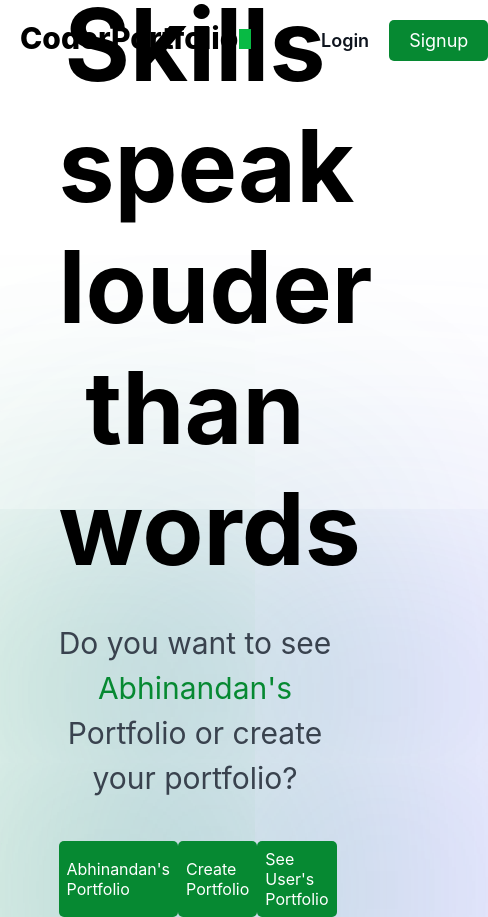
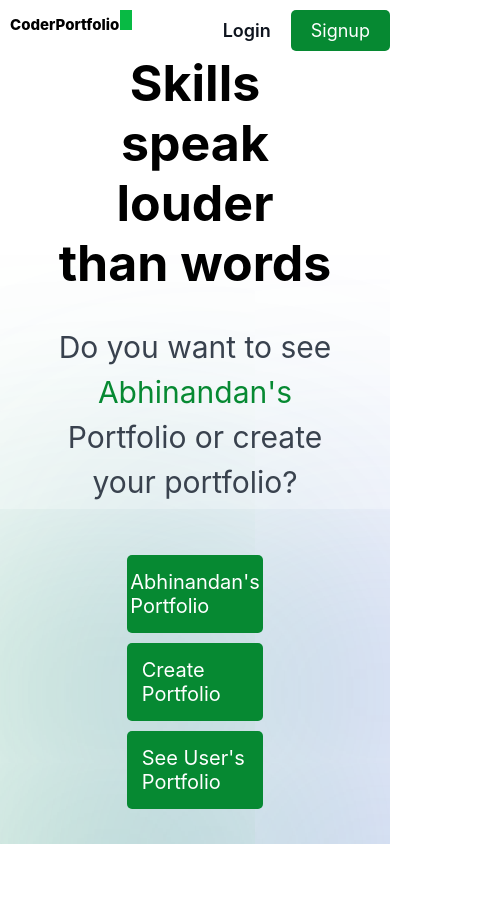
Before and after one commit to abhinandanmishra1/coders-portfolio, a React (Create React App) app in the folder client/: page / in a window 390 px wide. Shown: the whole page, 488 px wide, since content can reach past the window. After the commit the page ends 844 px from the top, so only its background shows below. Built offline with nearby package versions, Linux system fonts and the light colour scheme; a web font is replaced by a local one.

Commit message:
feat: add responsiveness too home

```diff
--- a/client/public/index.html
+++ b/client/public/index.html
@@ -15,7 +15,7 @@
       href="https://fonts.googleapis.com/css2?family=Open+Sans:wght@300;400;500;600;700&display=swap"
       rel="stylesheet"
     />
-    <title>HackerPortfolio</title>
+    <title>CoderPortfolio</title>
   </head>
   <body>
     <noscript>You need to enable JavaScript to run this app.</noscript>
--- a/client/src/common/styles/_navbar.scss
+++ b/client/src/common/styles/_navbar.scss
@@ -2,9 +2,7 @@
     @include flex;
     @include justify-between;
 
-    width: 100%;
     padding-top: 1rem;
-    margin: 1rem;
     max-height: 10vh;
     position: sticky;
     top: 0;
@@ -25,6 +23,10 @@
                 height: 2rem;
                 width: 1.2rem;
             }
+
+            @include tablet {
+                font-size: 1.5rem;
+            }
         }
     }
 
@@ -36,9 +38,6 @@
         @include flex;
         @include justify-between;
         @include align-c;
-
-        margin-right: 4rem;
-        width: 10%;
     }
 
     &__login-btn {
--- a/client/src/components/Home/index.js
+++ b/client/src/components/Home/index.js
@@ -32,9 +32,9 @@ const Home = () => {
                     Do you want to see <span>Abhinandan's</span> Portfolio or create your portfolio?
                 </div>
                 <div className="home__next">
-                    <Button type="type1" title="Abhinandan's Portfolio" onClick={defaultProfile} customclassName="home__btn" />
-                    <Button type="type1" title="Create Portfolio" onClick={signUp} customclassName="home__btn" />
-                    <Button type="type1" title="See User's Portfolio" onClick={ViewProfile} customclassName="home__btn" />
+                    <Button type="type1" title="Abhinandan's Portfolio" onClick={defaultProfile} customClass="home__btn" />
+                    <Button type="type1" title="Create Portfolio" onClick={signUp} customClass="home__btn" />
+                    <Button type="type1" title="See User's Portfolio" onClick={ViewProfile} customClass="home__btn" />
                 </div>
             </div>
         </>
--- a/client/src/styles/home.scss
+++ b/client/src/styles/home.scss
@@ -12,6 +12,12 @@
 
         h1 {
             font-size: 10rem;
+        }
+
+        @include tablet {
+            h1 {
+                font-size: 5rem;
+            }
         }
     }
 
@@ -36,11 +42,21 @@
 
         width: 70%;
         margin-top: 4rem;
+
+        @include tablet {
+            @include flex-col;
+            @include align-c;
+        }
     }
 
     &__btn {
         padding: 1.5rem;
         font-size: 2rem;
+
+        @include tablet {
+            margin-top: 1rem;
+            width: 50%;
+        }
     }
 
     &::before {
```
